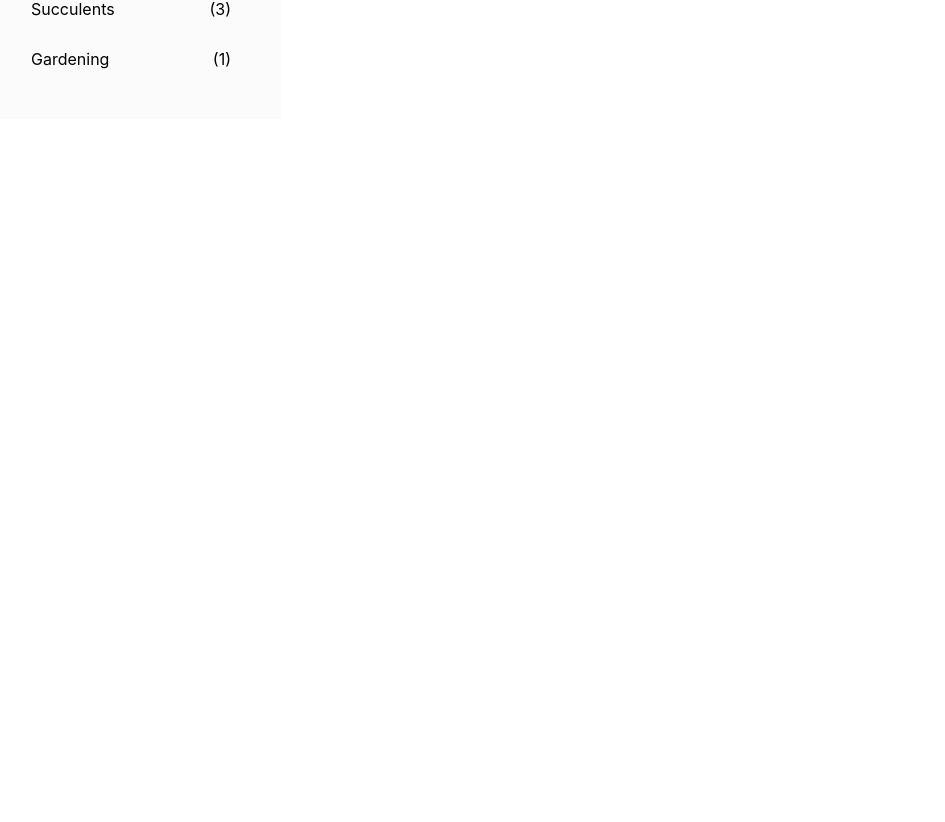
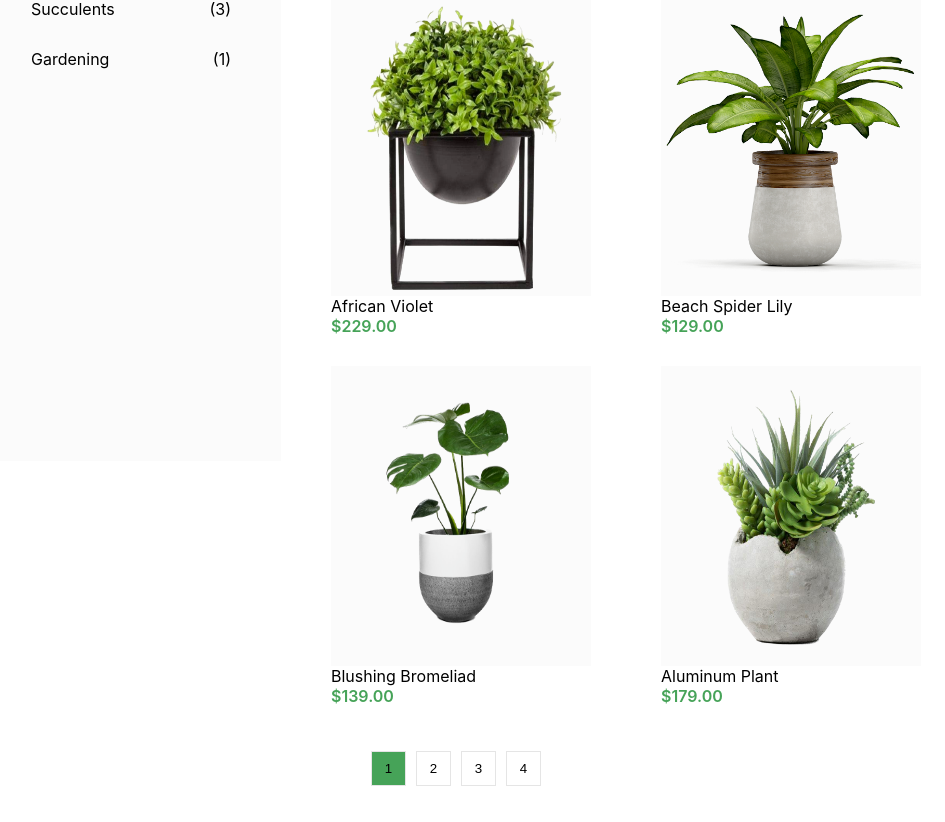
Before and after one commit to OrkhanJR/greenshop-diplom, a React (Create React App) app: page / in a window 1280 px wide. Shown: the part 1091-1913 px from the top of the page, without its empty margins (59-1004 px from the left). Before the commit the page ends 1230 px from the top, so only its background shows below. Built offline with nearby package versions, Linux system fonts and the light colour scheme.

Commit message:
added styles for cart in boxes

```diff
--- a/package.json
+++ b/package.json
@@ -3,6 +3,11 @@
   "version": "0.1.0",
   "private": true,
   "dependencies": {
+    "@emotion/babel-plugin": "^11.11.0",
+    "@emotion/react": "^11.11.4",
+    "@emotion/styled": "^11.11.0",
+    "@mui/material": "^5.15.13",
+    "@mui/styled-engine-sc": "^6.0.0-alpha.17",
     "@reduxjs/toolkit": "^2.2.1",
     "@testing-library/jest-dom": "^5.17.0",
     "@testing-library/react": "^13.4.0",
@@ -14,6 +19,7 @@
     "react-scripts": "5.0.1",
     "react-slick": "^0.30.2",
     "sass": "^1.72.0",
+    "styled-components": "^6.1.8",
     "web-vitals": "^2.1.4"
   },
   "scripts": {
--- a/src/App.scss
+++ b/src/App.scss
@@ -7,8 +7,6 @@ body {
   margin: 0;
   padding: 0;
   box-sizing: border-box;
-  width: 100vw;
-
   font-family: "Cera Pro", -apple-system, BlinkMacSystemFont, "Segoe UI",
     "Roboto", "Oxygen", "Ubuntu", "Cantarell", "Fira Sans", "Droid Sans",
     "Helvetica Neue", sans-serif;
@@ -18,9 +16,7 @@ ul,
 li {
   list-style: none;
 }
-// * {
-//   border: 1px solid;
-// }
+
 #root {
   max-width: 1440px;
   margin: 0 auto;
--- a/src/components/Pages/MainPage/MainPageComponents/ProductsPart/ProductsPartComponents/ProductStock/ProductBoxes/ProductBoxes.jsx
+++ b/src/components/Pages/MainPage/MainPageComponents/ProductsPart/ProductsPartComponents/ProductStock/ProductBoxes/ProductBoxes.jsx
@@ -1,18 +1,33 @@
 import React, { useState, useEffect } from "react";
 import { useSelector } from "react-redux";
-import { selectSelectedCategory, selectProducts } from "../../../../../../../../redux/slices/slice";
+import {
+  selectSelectedCategory,
+  selectProducts,
+  // selectPriceRange,
+} from "../../../../../../../../redux/slices/slice";
+import popUpCart from "../../../../../../../../assets/Images/header/cart.svg";
+import popUpCartHover from "../../../../../../../../assets/Images/header/cart-hover-icon.svg";
 
 const ProductBoxes = () => {
   const selectedCategory = useSelector(selectSelectedCategory);
   const products = useSelector(selectProducts);
+  // const priceRange = useSelector(selectPriceRange);
 
   const productsPerPage = 6;
   const [currentPage, setCurrentPage] = useState(1);
+  const [filteredProducts, setFilteredProducts] = useState([]);
 
-  const filteredProducts = products.filter(product =>
+  useEffect(() => {
+    if (!selectedCategory) {
+      setFilteredProducts(products);
+    } else {
+      setFilteredProducts(
+        products.filter((product) =>
           product.category.includes(selectedCategory)
+        )
       );
-
+    }
+  }, [selectedCategory, products]);
 
   const indexOfLastProduct = currentPage * productsPerPage;
   const indexOfFirstProduct = indexOfLastProduct - productsPerPage;
@@ -21,32 +36,46 @@ const ProductBoxes = () => {
     indexOfLastProduct
   );
 
-  const paginate = pageNumber => setCurrentPage(pageNumber);
-
+  const paginate = (pageNumber) => setCurrentPage(pageNumber);
 
   useEffect(() => {
     setCurrentPage(1);
   }, [selectedCategory]);
 
   return (
+    <>
       <div className="product-boxes-wrapper">
         {currentProducts.map((product) => (
           <div key={product.id} className="product-box">
             <div className="img-container">
               <img src={product.photos[0]} alt={product.name} />
+              <div className="popup">
+                <img className="popup-img" src={popUpCart} alt="cart" />
+                <img className="popup-img-in-hover" src={popUpCartHover} alt="cart" />
+              </div>
             </div>
             <div className="product-title">{product.name}</div>
             <div className="product-price">${product.sizes[0].price}</div>
           </div>
         ))}
+      </div>
+      <div className="pagination-container">
         <ul className="pagination">
-        {Array.from({ length: Math.ceil(filteredProducts.length / productsPerPage) }).map((_, index) => (
-          <li key={index} className={index + 1 === currentPage ? 'active' : ''}>
-            <button onClick={() => paginate(index + 1)}>{index + 1}</button>
+          {Array.from({
+            length: Math.ceil(filteredProducts.length / productsPerPage),
+          }).map((_, index) => (
+            <li key={index}>
+              <button
+                className={index + 1 === currentPage ? "active" : ""}
+                onClick={() => paginate(index + 1)}
+              >
+                {index + 1}
+              </button>
             </li>
           ))}
         </ul>
       </div>
+    </>
   );
 };
 
--- a/src/components/Pages/MainPage/MainPageComponents/ProductsPart/ProductsPartComponents/ProductStock/ProductBoxes/ProductBoxes.scss
+++ b/src/components/Pages/MainPage/MainPageComponents/ProductsPart/ProductsPartComponents/ProductStock/ProductBoxes/ProductBoxes.scss
@@ -1,21 +1,65 @@
 @import "../../../../../../../../variables";
 
 .product-boxes-wrapper {
-    display: flex;
-    gap: 70px;
-    flex-wrap: wrap;
+  display: flex;
+  gap: 70px;
+  flex-wrap: wrap;
   .product-box {
     background-color: $off-white;
     max-width: 260px;
     max-height: 300px;
+    position: relative;
 
     .img-container {
       width: 100%;
       height: 100%;
 
+      &:hover {
+        .popup {
+          opacity: 1;
+        }
+      }
+
       img {
         width: 100%;
         height: 100%;
+      }
+
+      .popup {
+        background-color: white;
+        width: 35px;
+        height: 35px;
+        position: absolute;
+        left: 100px;
+        right: 0px;
+        bottom: 20px;
+        opacity: 0;
+        transition: opacity 0.3s ease-in-out;
+        display: flex;
+        align-items: center;
+        justify-content: center;
+
+        .popup-img {
+          transition: 0.3s ease-in;
+        }
+
+        .popup-img-in-hover {
+          display: none;
+        }
+
+        &:hover {
+          .popup-img {
+            display: none;
+          }
+          .popup-img-in-hover {
+            display: block;
+          }
+        }
+
+        img {
+          width: 20px;
+          height: 20px;
+        }
       }
     }
   }
@@ -26,5 +70,38 @@
 }
 
 .product-box:hover {
-    cursor: pointer;
+  cursor: pointer;
 }
+
+.pagination-container {
+  margin-top: 10%;
+  .pagination {
+    display: flex;
+    gap: 10px;
+
+    li {
+      width: 35px;
+      height: 35px;
+      button {
+        width: 100%;
+        height: 100%;
+        cursor: pointer;
+        background-color: white;
+        border: 1px solid #e5e5e5;
+        transition: 0.3s ease-out;
+
+        &:hover {
+          background-color: $light-green;
+        }
+      }
+
+      .active {
+        background-color: $green;
+
+        &:hover {
+          background-color: $green;
+        }
+      }
+    }
+  }
+}
--- /dev/null
+++ b/src/components/Pages/MainPage/MainPageComponents/ProductsPart/ProductsPartComponents/ProductsCategories/PriceSliderComponent/PriceSliderComponent.jsx
@@ -0,0 +1,55 @@
+import React from "react";
+import { useDispatch, useSelector } from "react-redux";
+import Box from "@mui/material/Box";
+import Slider from "@mui/material/Slider";
+import {
+  setPriceRange,
+  selectPriceRange,
+} from "../../../../../../../../redux/slices/slice";
+
+const PriceSliderComponent = () => {
+
+
+  const dispatch = useDispatch();
+  const priceRange = useSelector(selectPriceRange);
+
+  const handleChange = (event, newValue) => {
+    dispatch(setPriceRange(newValue));
+  };
+
+  console.log("min:", priceRange.min);
+  console.log("max:", priceRange.max);
+
+  return (
+    <Box>
+      <Slider
+        sx={{
+          width: "80%",
+          color: "#46a358",
+          "& .MuiSlider-rail": {
+            backgroundColor: "#46a358",
+          },
+          "& .MuiSlider-track": {
+            backgroundColor: "#46a358",
+          },
+          "& .MuiSlider-thumb": {
+            backgroundColor: "#46a358",
+          },
+          "& .MuiSlider-valueLabel": {
+            backgroundColor: "#46a358",
+            borderRadius: "4px",
+          },
+        }}
+        getAriaLabel={() => 'Minimum distance'}
+        min={parseFloat(priceRange.min)} // Use priceRange.min from Redux store
+        max={parseFloat(priceRange.max)} // Use priceRange.max from Redux store
+        value={priceRange} // Value should be an array with two elements: [min, max]
+        onChange={handleChange}
+        valueLabelDisplay="auto"
+        disableSwap
+      />
+    </Box>
+  );
+};
+
+export default PriceSliderComponent;
--- a/src/components/Pages/MainPage/MainPageComponents/ProductsPart/ProductsPartComponents/ProductsCategories/ProductsCategories.jsx
+++ b/src/components/Pages/MainPage/MainPageComponents/ProductsPart/ProductsPartComponents/ProductsCategories/ProductsCategories.jsx
@@ -3,6 +3,7 @@ import {
   selectProducts,
   setSelectedCategory,
 } from "../../../../../../../redux/slices/slice";
+// import PriceSliderComponent from "./PriceSliderComponent/PriceSliderComponent";
 
 const ProductCategories = () => {
   const products = useSelector(selectProducts);
@@ -33,6 +34,10 @@ const ProductCategories = () => {
             </div>
           ))}
         </div>
+
+        <div className="price-slider">
+          {/* <PriceSliderComponent /> */}
+        </div>
       </div>
     </>
   );
--- a/src/components/Pages/MainPage/MainPageComponents/ProductsPart/ProductsPartComponents/ProductsCategories/ProductsCategories.scss
+++ b/src/components/Pages/MainPage/MainPageComponents/ProductsPart/ProductsPartComponents/ProductsCategories/ProductsCategories.scss
@@ -20,4 +20,8 @@
     color: $light-green;
     cursor: pointer;
   }
+
+  .price-slider {
+    margin-top: 50px;
+  }
 }
--- a/src/redux/slices/slice.js
+++ b/src/redux/slices/slice.js
@@ -13,13 +13,17 @@ export const categoriesSlice = createSlice({
     setSelectedCategory: (state, action) => {
       state.selectedCategory = action.payload;
     },
+    setPriceRange: (state, action) => {
+      state.priceRange = action.payload;
+    },
   },
 });
 
-export const { setSelectedCategory } = categoriesSlice.actions;
+export const { setSelectedCategory, setPriceRange } = categoriesSlice.actions;
 
 export const selectSelectedCategory = (state) =>
   state.categories.selectedCategory;
 export const selectProducts = (state) => state.categories.products;
+export const selectPriceRange = (state) => state.categories.priceRange;
 
 export default categoriesSlice.reducer;
```
Also changed, not shown: src/assets/Images/header/cart-hover-icon.svg (added), 1 other file (tests, documents, lock files or other folders). Lines whose indentation alone changed are shown as unchanged.
